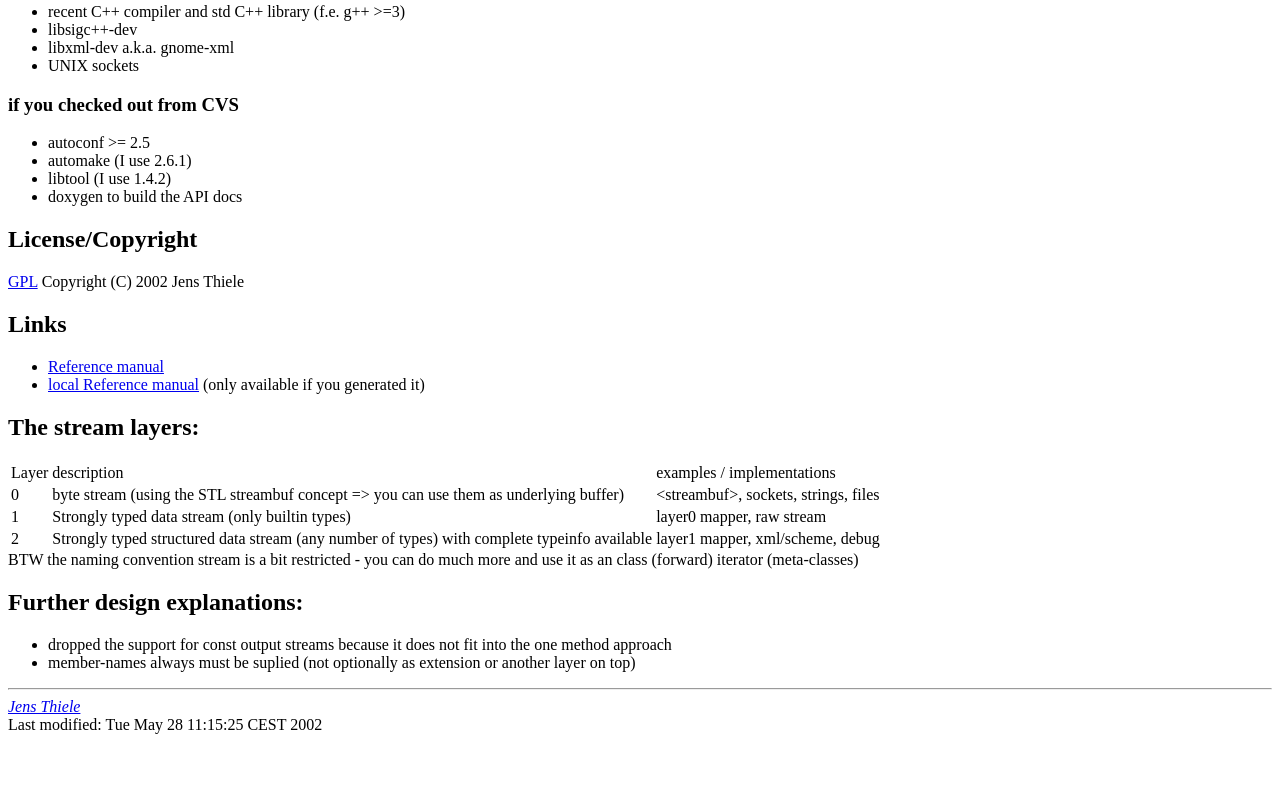
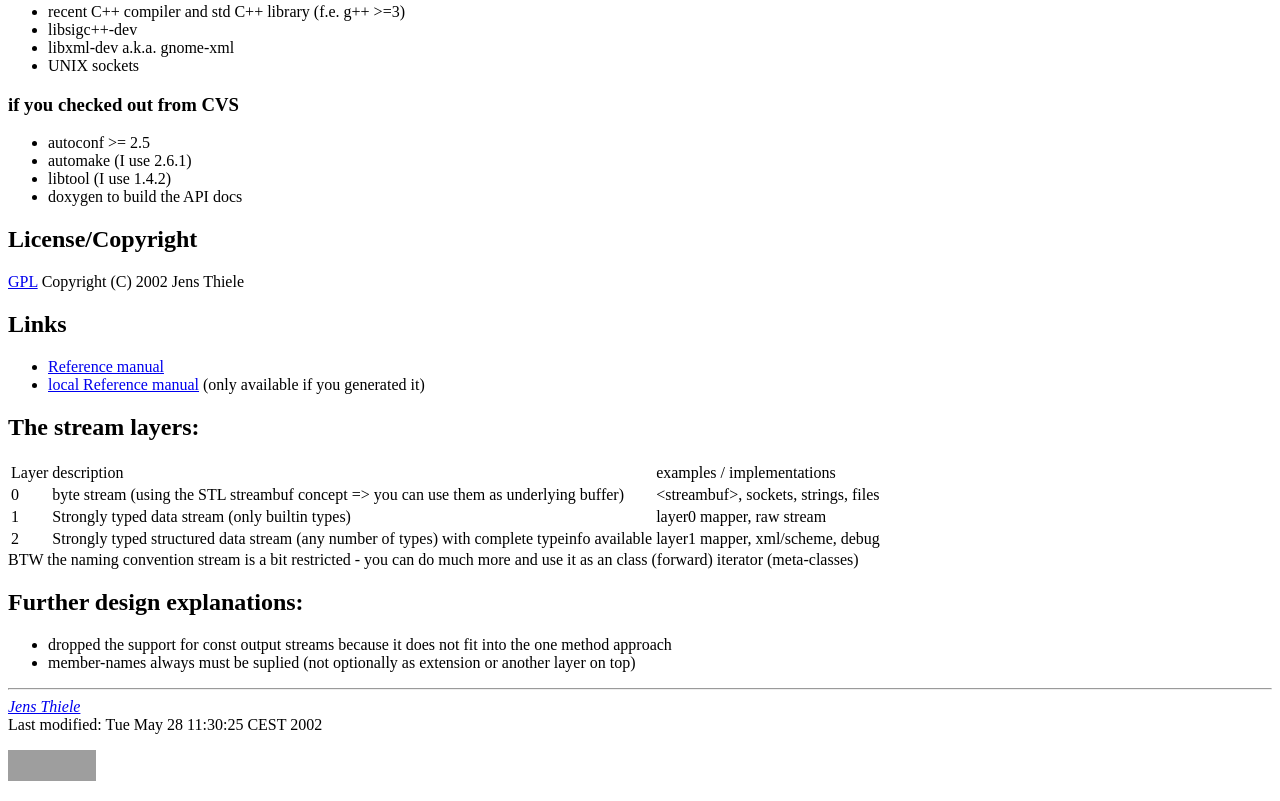
Before and after one commit to BackupTheBerlios/dope, a plain HTML site: page dope/doc/index.html in a window 1280 px wide. Shown: the part 1708-2509 px from the top of the page. Before the commit the page ends 2450 px from the top, so only its background shows below. Drawn offline with Linux system fonts and the light colour scheme; grey boxes are pictures that could not be loaded.

Commit message:
*** empty log message ***

```diff
--- a/dope/doc/index.html
+++ b/dope/doc/index.html
@@ -139,7 +139,12 @@ BTW the naming convention stream is a bit restricted
     <address><a href="mailto:jens.thiele@student.uni-tuebinhen.de">Jens Thiele</a></address>
 <!-- Created: Mon Aug  6 15:12:02 CEST 2001 -->
 <!-- hhmts start -->
-Last modified: Tue May 28 11:15:25 CEST 2002
+Last modified: Tue May 28 11:30:25 CEST 2002
 <!-- hhmts end -->
+  <p>
+    <a href="http://validator.w3.org/check/referer"><img border="0"
+        src="http://www.w3.org/Icons/valid-html40"
+        alt="Valid HTML 4.0!" height="31" width="88"></a>
+  </p>
 </body>
 </html>
```
